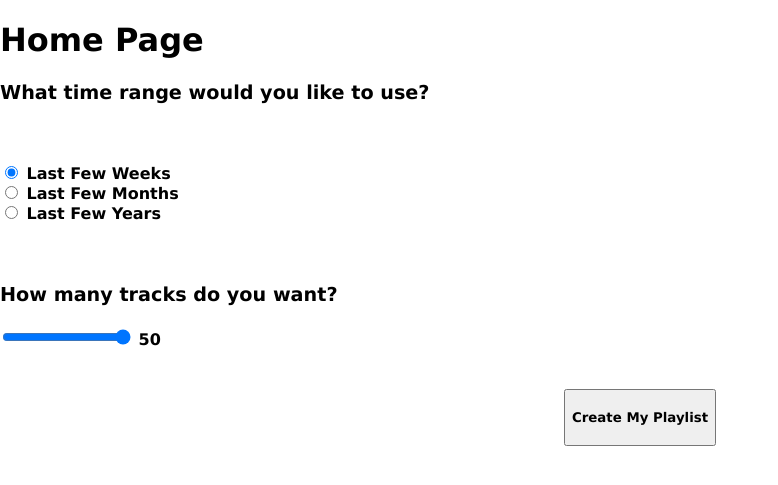
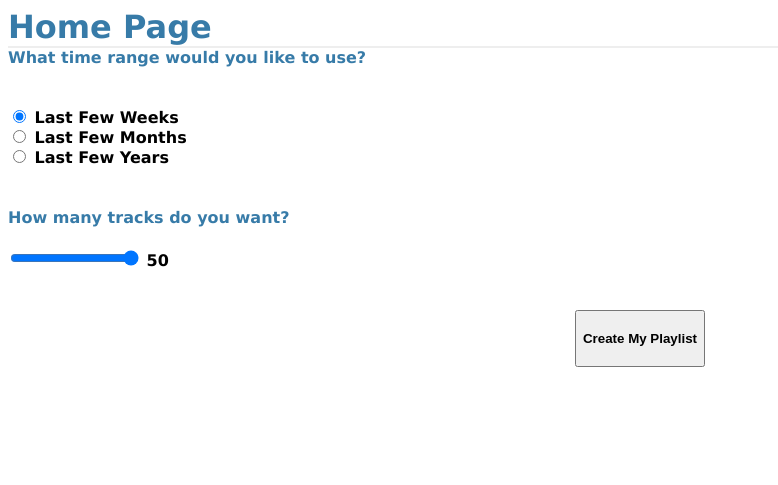
Before and after one commit to daisylu/SpotifyUnwrapped, a Flask app: page /index in a window 1280 px wide. Shown: the top 485 px of the page, without its empty margins (0-778 px from the left). Run offline with Flask 2, Linux system fonts and the light colour scheme.

Commit message:
different style sheet

```diff
--- a/static/style.css
+++ b/static/style.css
@@ -1,25 +1,26 @@
-@charset "utf-8";
+body            { font-family: "Lucida Sans Unicode", "Lucida Grande", sans-serif;}
+a, h1, h2, h3       { color: #377ba8; }
+h1, h2, h3          { margin: 0; }
+h1              { border-bottom: 2px solid #eee; }
+h2              { font-size: 1.2em; }
+h3              { font-size: 1.0em; }
 
-html, body {
-margin: 0px;
-padding: 0px;
-border: 0px;
-color: #000;
-background: #fff;
+table.dataframe, .dataframe th, .dataframe td {
+  border: none;
+  border-bottom: 1px solid #C8C8C8;
+  border-collapse: collapse;
+  text-align:left;
+  padding: 10px;
+  margin-bottom: 40px;
+  font-size: 0.7em;
 }
-html, body, p, th, td, li, dd, dt {
-font: 1em "Lucida Sans Unicode", "Lucida Grande", sans-serif;
+
+.results th {
+    background-color: #add8e6;
+    color: black;
 }
-h1, h2, h3, h4, h5, h6 {
-font-family: "Lucida Sans Unicode", "Lucida Grande", sans-serif;
-}
-h1 { font-size: 2em; }
-h2 { font-size: 1.5em; }
-h3 { font-size: 1.2em ; }
-h4 { font-size: 1.0em; }
-h5 { font-size: 0.9em; }
-h6 { font-size: 0.8em; }
-a:link { color: #00f; }
-a:visited { color: #009; }
-a:hover { color: #06f; }
-a:active { color: #0cf; }
+
+tr:nth-child(odd) { background-color:#eee; }
+tr:nth-child(even) { background-color:#fff; }
+
+tr:hover            { background-color: #ffff99;}
```
